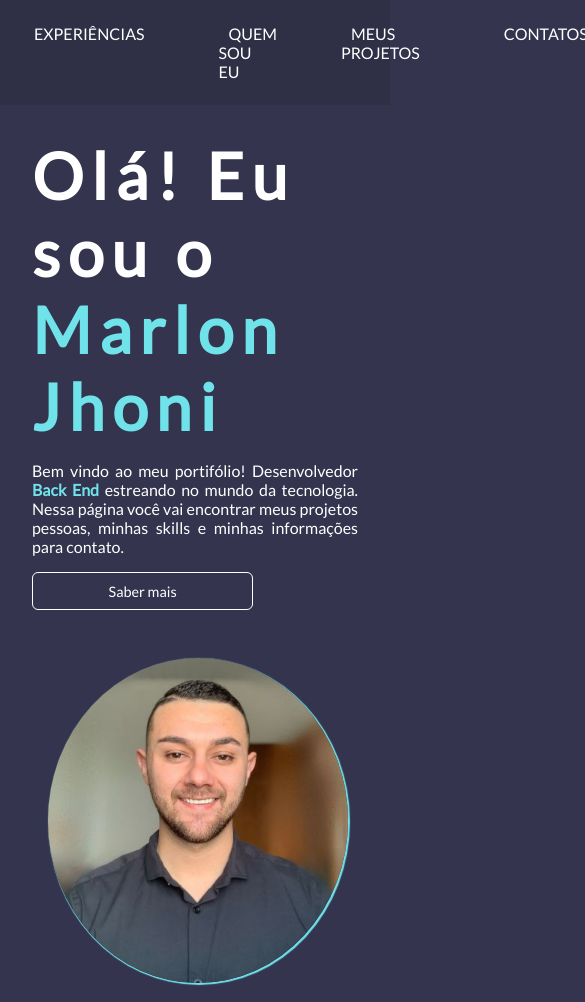
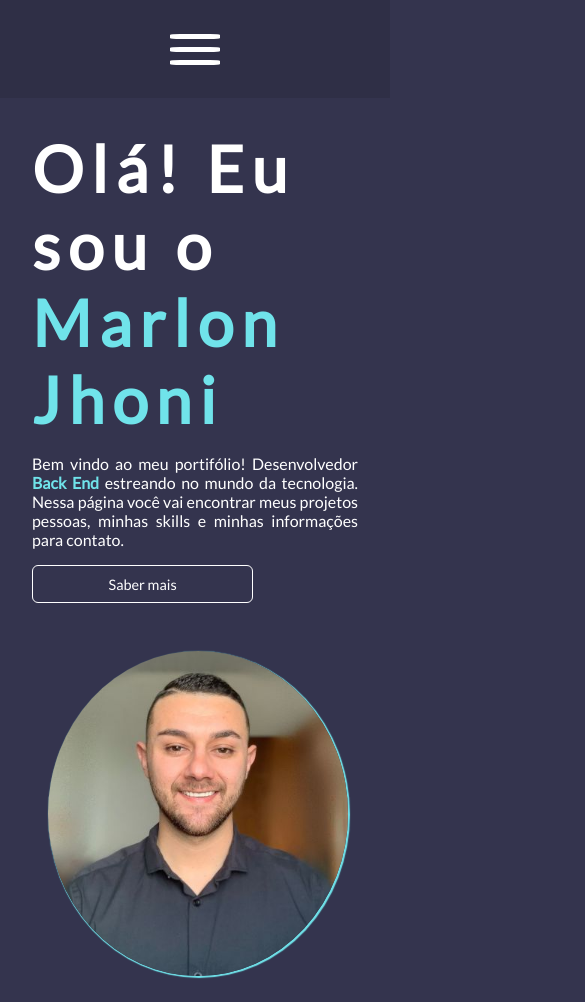
Before and after one commit to MarlonJhoni/portifolio, a plain HTML site: page index.html in a window 390 px wide. Shown: the top 1002 px of the page, 585 px wide, since content can reach past the window. Drawn offline with Linux system fonts and the light colour scheme; no server answers.

Commit message:
Adicionando responvidade menu navegação

```diff
--- a/index.html
+++ b/index.html
@@ -19,6 +19,11 @@
                     <li><a href="#contatos" class="nav-links">Contatos</a></li>
                 </ul>
             </nav>
+            <div class="box-menu">
+                <div class="linha-menu"></div>
+                <div class="linha-menu"></div>
+                <div class="linha-menu"></div>
+            </div>
         </header>
 
         <main>
--- a/style.css
+++ b/style.css
@@ -252,3 +252,28 @@ svg:hover {
     transition: .4s;
     opacity: .5;
 }
+
+.box-menu{
+    display: flex;
+    flex-direction: column;
+    gap: .5rem;
+    display: none;
+}
+
+.linha-menu{
+    background-color: var(--branco);
+    width: 50px;
+    height: 5px;
+    border-radius: 20%;
+}
+
+/* SECÃO MENU RESPONSIVO */
+
+@media(max-width: 768px) {
+    header nav {
+        display: none;
+    }
+    .box-menu{
+        display: flex;
+    }
+}
```
